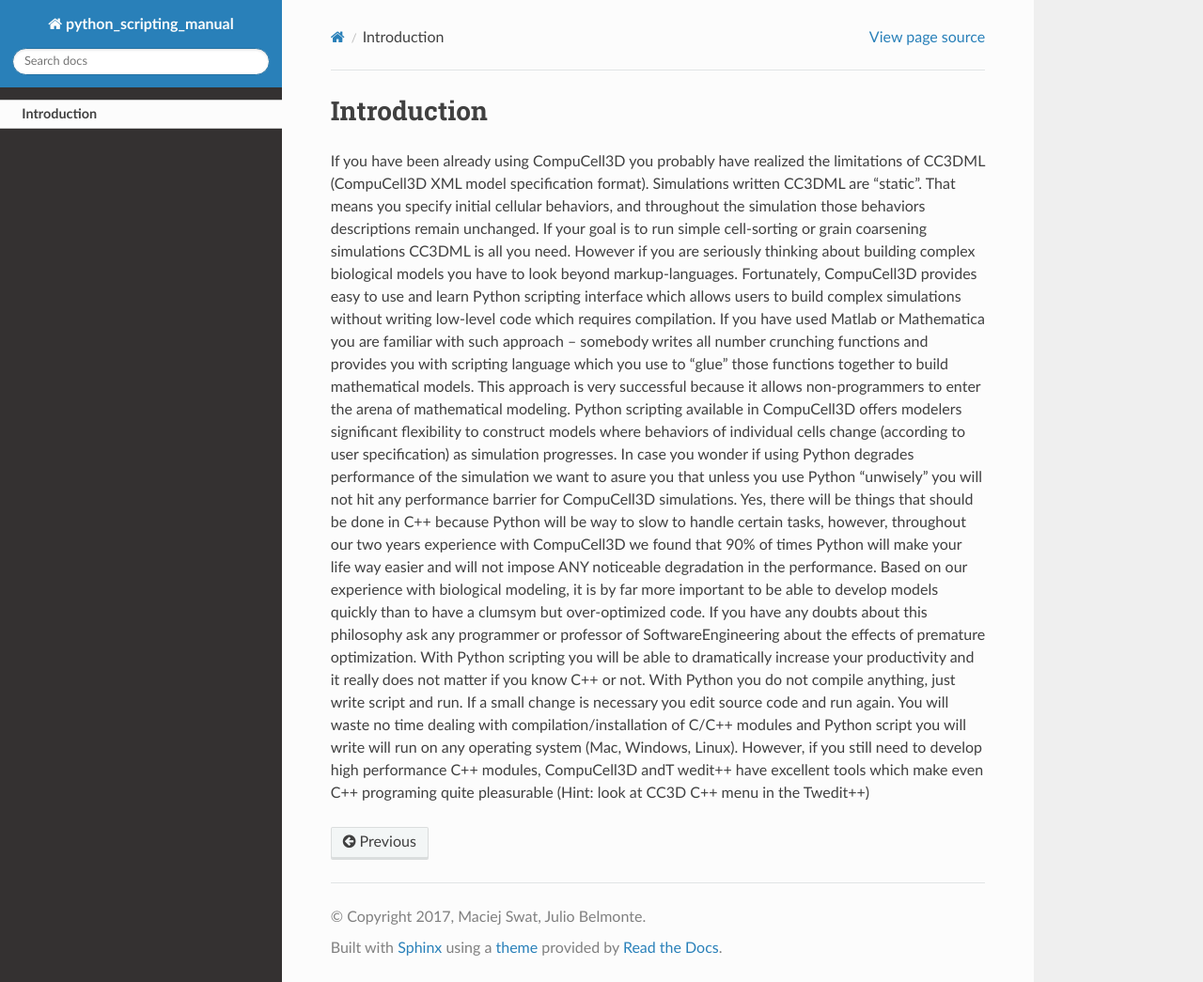
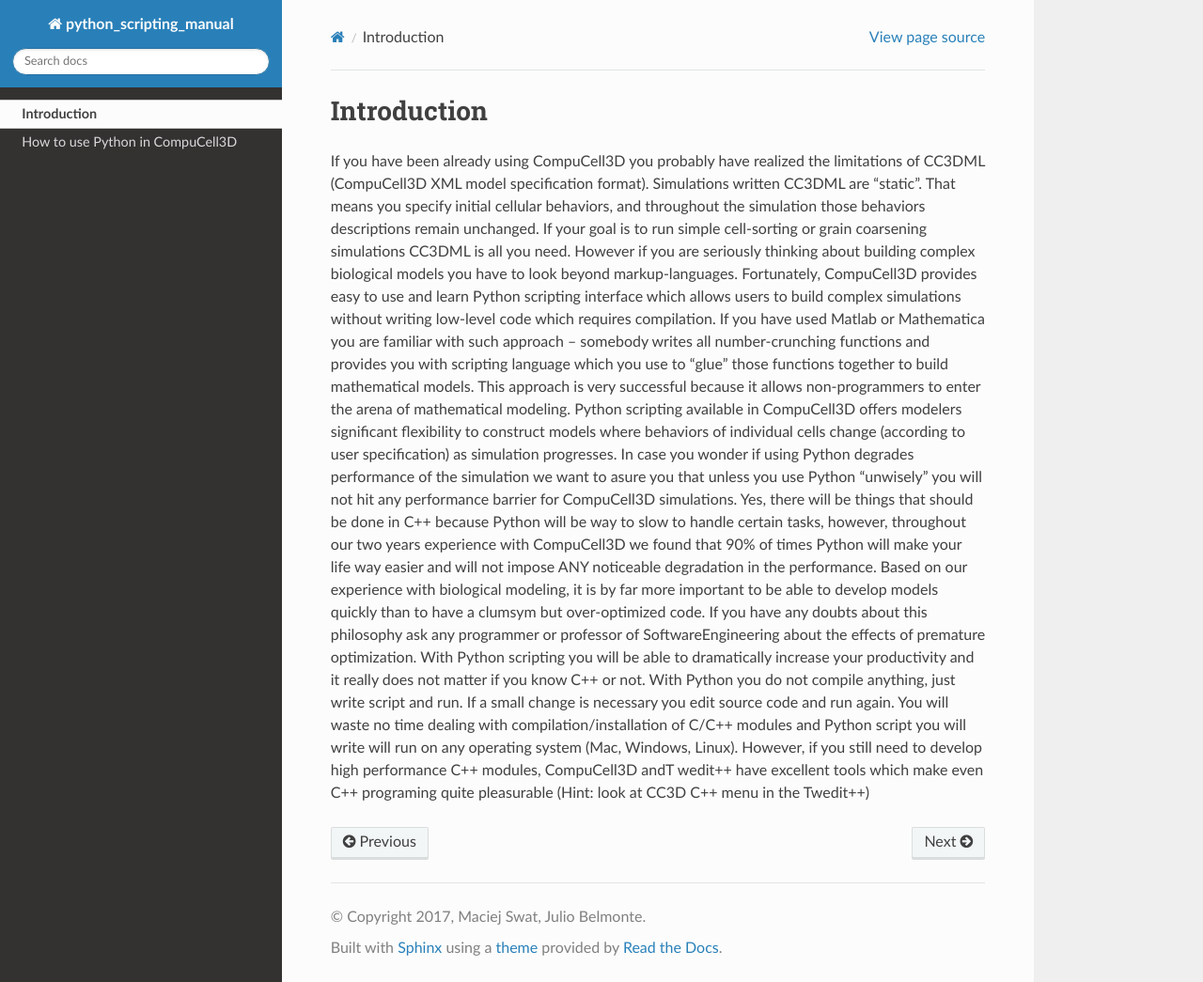
Before and after one commit to CompuCell3D/PythonScriptingManual, a Sphinx documentation site: the page built from docs/introduction.rst, in a window 1280 px wide and 1045 px high. Shown: the whole window at 94% size. Built offline with Sphinx 7.4.7 and the Read the Docs theme 2.0.0, drawn with Linux system fonts in a browser that asks for light colours.

Commit message:
added new section

```diff
--- a/docs/index.rst
+++ b/docs/index.rst
@@ -10,3 +10,4 @@ The focus of this manual is to teach you how to use Python scripting language to
    :maxdepth: 1
 
    introduction
+   how_to_use_python_in_cc3d
--- a/docs/introduction.rst
+++ b/docs/introduction.rst
@@ -4,6 +4,6 @@ Introduction
 ============
 
 If you have been already using CompuCell3D you probably have realized the limitations of CC3DML (CompuCell3D XML model specification format). Simulations written CC3DML are “static”. That means you specify initial cellular behaviors, and throughout the simulation those behaviors descriptions remain unchanged. If your goal is to run simple cell-sorting or grain coarsening simulations CC3DML is all you need. However if you are seriously thinking about building complex biological models you have to look beyond markup-languages.
-Fortunately, CompuCell3D provides easy to use and learn Python scripting interface which allows users to build complex simulations without writing low-level code which requires compilation. If you have used Matlab or Mathematica you are familiar with such approach – somebody writes all number crunching functions and provides you with scripting language which you use to “glue” those functions together to build mathematical models. This approach is very successful because it allows non-programmers to enter the arena of mathematical modeling.
+Fortunately, CompuCell3D provides easy to use and learn Python scripting interface which allows users to build complex simulations without writing low-level code which requires compilation. If you have used Matlab or Mathematica you are familiar with such approach – somebody writes all number-crunching functions and provides you with scripting language which you use to “glue” those functions together to build mathematical models. This approach is very successful because it allows non-programmers to enter the arena of mathematical modeling.
 Python scripting available in CompuCell3D offers modelers significant flexibility to construct models where behaviors of individual cells change (according to user specification) as simulation progresses.
 In case you wonder if using Python degrades performance of the simulation we want to asure you that unless you use Python “unwisely” you will not hit any performance barrier for CompuCell3D simulations. Yes, there will be things that should be done in C++ because Python will be way to slow to handle certain tasks, however, throughout our two years experience with CompuCell3D we found that 90% of times Python will make your life way easier and will not impose ANY noticeable degradation in the performance. Based on our experience with biological modeling, it is by far more important to be able to develop models quickly than to have a clumsym but over-optimized code. If you have any doubts about this philosophy ask any programmer or professor of SoftwareEngineering about the effects of premature optimization. With Python scripting you will be able to dramatically increase your productivity and it really does not matter if you know C++ or not. With Python you do not compile anything, just write script and run. If a small change is necessary you edit source code and run again. You will waste no time dealing with compilation/installation of C/C++ modules and Python script you will write will run on any operating system (Mac, Windows, Linux). However, if you still need to develop high performance C++ modules, CompuCell3D andT wedit++ have excellent tools which make even C++ programing quite pleasurable (Hint: look at CC3D C++ menu in the Twedit++)
```
Also changed, not shown: docs/how_to_use_python_in_cc3d.rst (added, +11 -0 lines).
